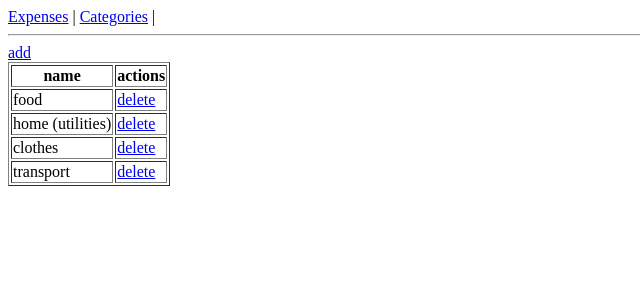
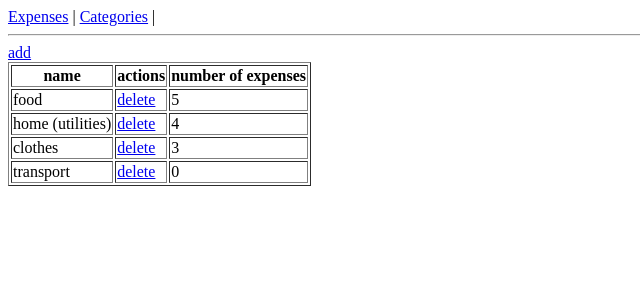
Before and after one commit to mac-stuff/expenses, a Django app: page /expenses/category/list/ in a window 1280 px wide. Shown: the top 300 px of the page, without its empty margins (0-640 px from the left). Run offline with Django 4.2, Linux system fonts and the light colour scheme; data comes from the database, SQL or seed files in the repository.

Commit message:
add number of expenses per category row in category

```diff
--- a/expenses/templates/expenses/category_list.html
+++ b/expenses/templates/expenses/category_list.html
@@ -1,6 +1,4 @@
-{% extends "base.html" %}
-
-{% block content %}
+{% extends "base.html" %} {% block content %}
 <a href="{% url 'expenses:category-create' %}">add</a>
 
 <table border="1">
@@ -8,19 +6,20 @@
     <tr>
       <th>name</th>
       <th>actions</th>
+      <th>number of expenses</th>
     </tr>
   </thead>
   <tbody>
     {% for obj in object_list %}
     <tr>
-			<td>
-				{{obj.name}}
-			</td>
+      <td>{{obj.name}}</td>
       <td>
         <a href="{% url 'expenses:category-delete' obj.id %}">delete</a>
       </td>
+      <td>{{obj.number_of_expenses}}</td>
     </tr>
     {% endfor %}
   </tbody>
 </table>
+
 {% endblock %}
--- a/expenses/views.py
+++ b/expenses/views.py
@@ -53,5 +53,5 @@ class CategoryListView(ListView):
 
         return super().get_context_data(
             object_list=queryset
-            .annotate(no_expenses=Count('expense')),
+            .annotate(number_of_expenses=Count('expense')),
             **kwargs)
```
Lines whose indentation alone changed are shown as unchanged.
